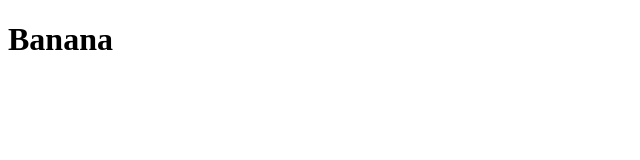
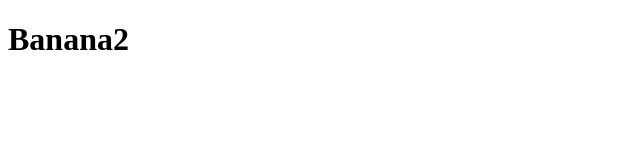
Before and after one commit to perrycyl/ticketing, a Next.js app in the folder client/: page /banana in a window 1280 px wide. Shown: the top 160 px of the page, without its empty margins (0-640 px from the left). Built offline with nearby package versions, Linux system fonts and the light colour scheme.

Commit message:
Aded next config for auto reload bug

```diff
--- /dev/null
+++ b/client/next.config.js
@@ -0,0 +1,6 @@
+module.exports = {
+    webpackDevMiddleware: config => {
+        config.watchOptions.poll = 300;
+        return config
+    }
+};
--- a/client/pages/banana.js
+++ b/client/pages/banana.js
@@ -1,3 +1,3 @@
 export default () => {
-    return <h1> Banana </h1>;
+    return <h1> Banana2 </h1>;
 };
```
Also changed, not shown: 1 other file (tests, documents, lock files or other folders).
